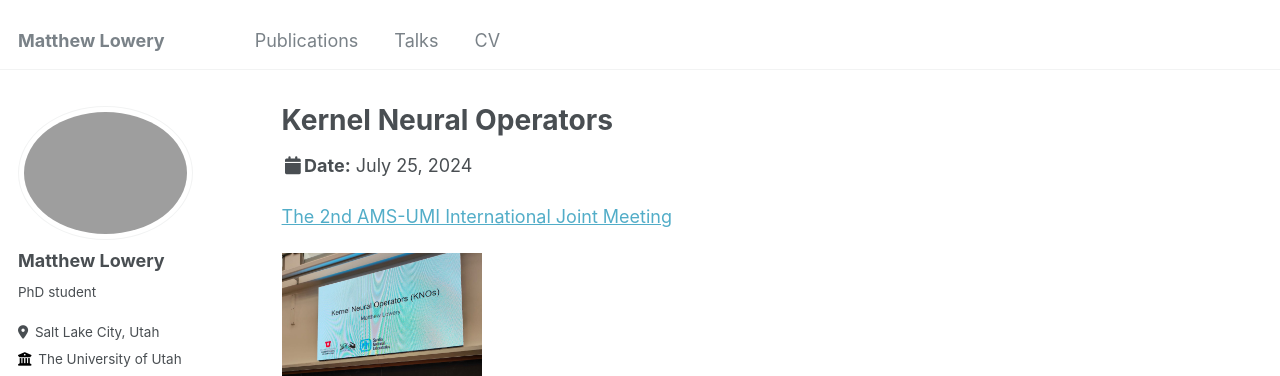
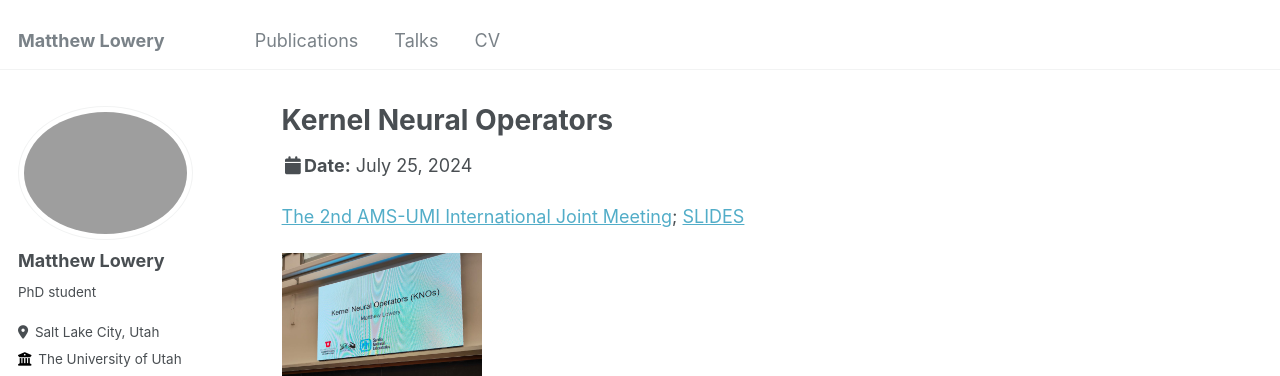
Before and after one commit to matthew-lowery/matthew-lowery.github.io, a Jekyll site: the page built from _talks/ams-umi.md, in a window 1280 px wide and 1225 px high. Shown: the top 376 px of the window. Built offline with Jekyll 4.4.1, drawn with Linux system fonts in a browser that asks for light colours; some web fonts are replaced.

Commit message:
add slides link

```diff
--- a/_talks/ams-umi.md
+++ b/_talks/ams-umi.md
@@ -9,6 +9,8 @@ location: "Palermo, Sicily"
 ---
 
 
-[The 2nd AMS-UMI International Joint Meeting](https://umi.dm.unibo.it/jm-umi-ams/)
+[The 2nd AMS-UMI International Joint Meeting](https://umi.dm.unibo.it/jm-umi-ams/); [SLIDES](https://docs.google.com/presentation/d/1MjYm7q3zSL0IK47PvO_EcjHCiJSmTCbwdeAjCkRTWHM/edit?usp=sharing)
+
+
 
 <img src="../images/amsumi_talk.jpg" alt="me" width="200" height="100">
```
